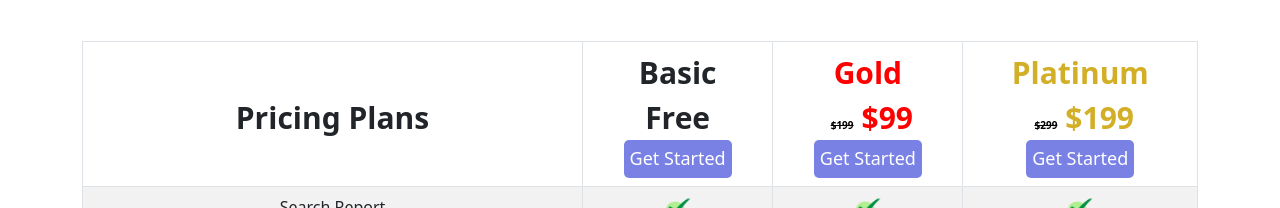
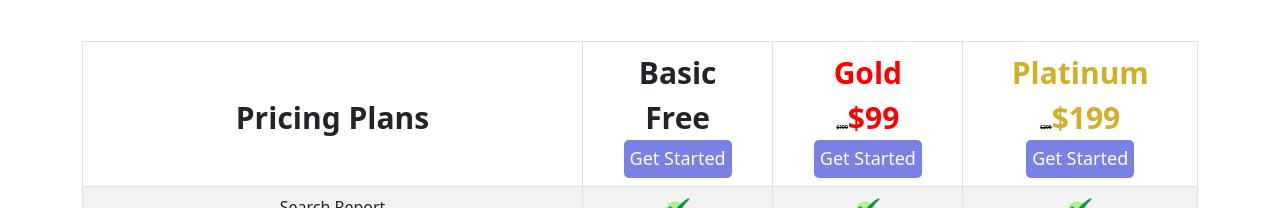
Before and after one commit to shivani-shine/bissmark, a Next.js app: page / in a window 1280 px wide. Shown: the part 1324-1532 px from the top of the page. Built offline with nearby package versions, Linux system fonts and the light colour scheme.

Commit message:
screen sizes

```diff
--- a/src/styles/Home/LetsGetStarted.module.css
+++ b/src/styles/Home/LetsGetStarted.module.css
@@ -31,7 +31,8 @@
 }
 @media screen and (min-width: 390px) {
   .gold_plan_span {
-    font-size: 10px;
+    font-size: 5px;
+    margin: 0px 0px;
   }
 }
 .platinum_plan{
```
